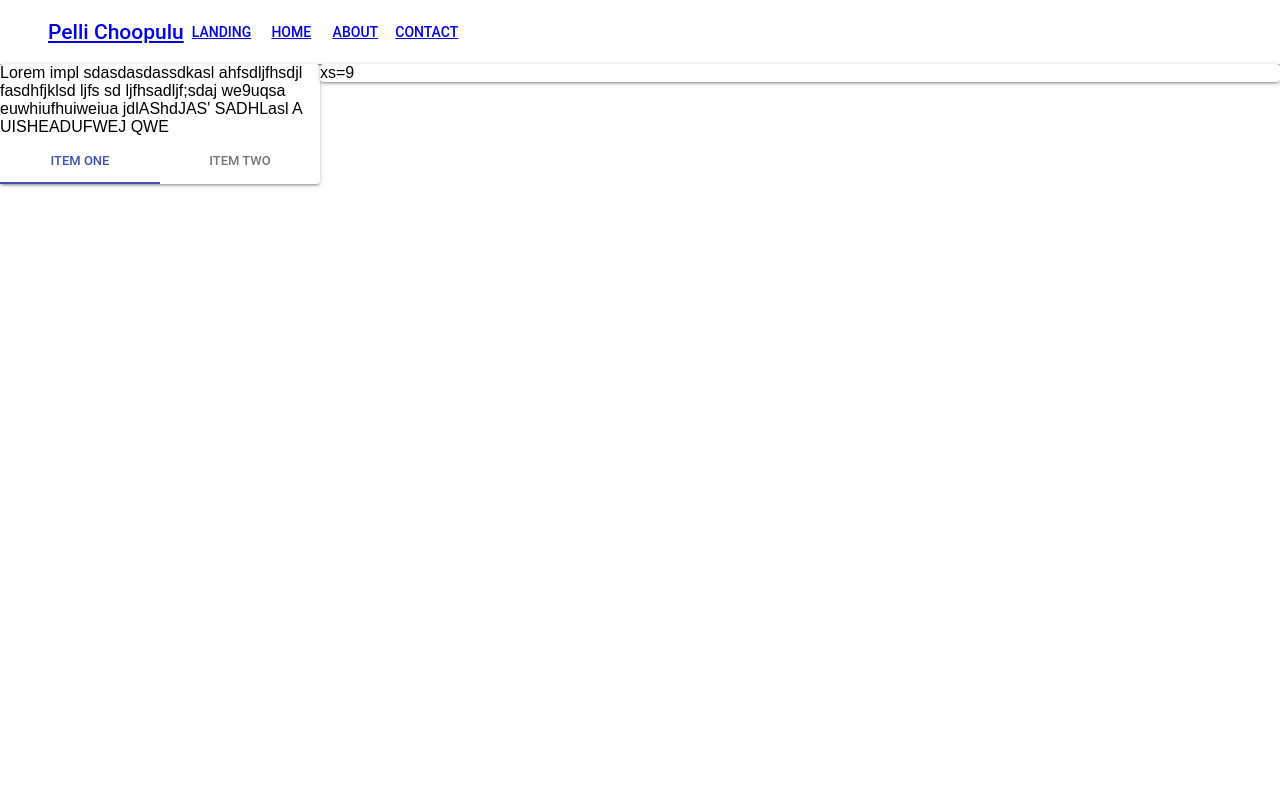
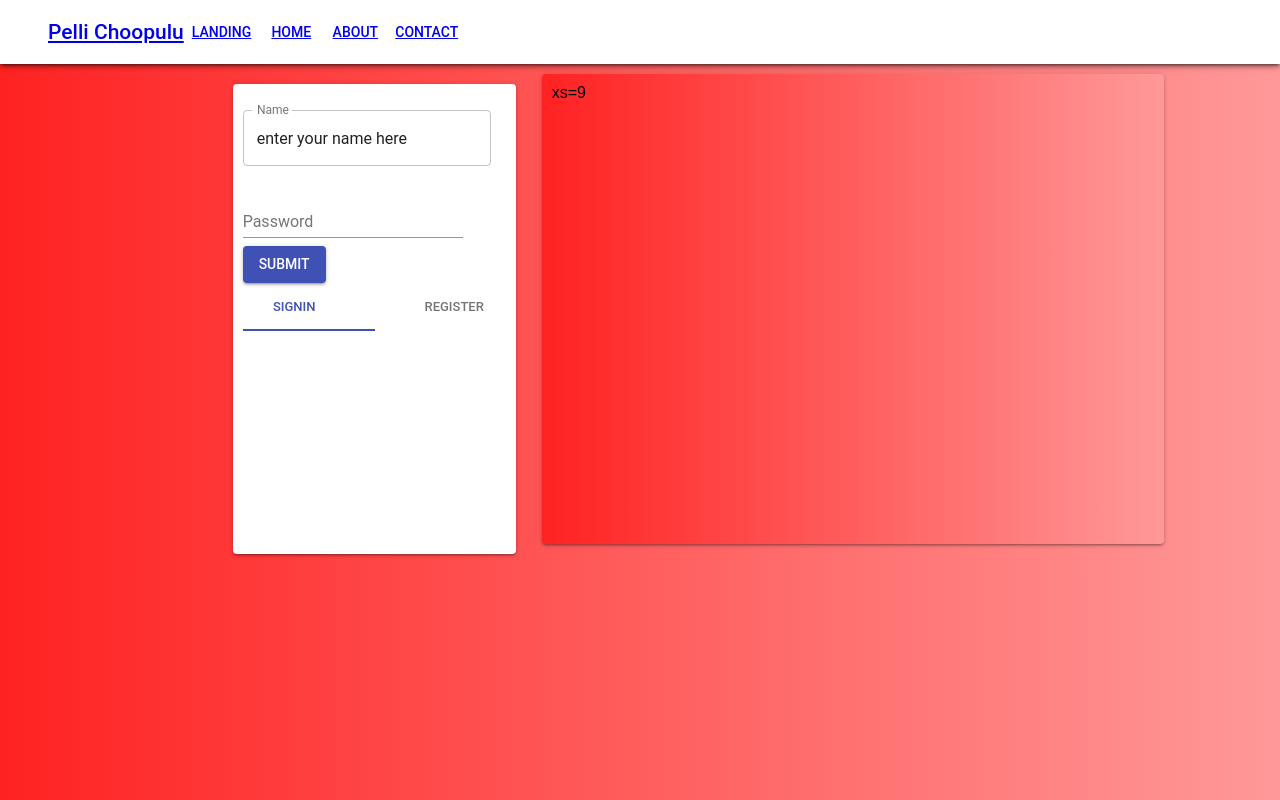
Before and after one commit to harsha-nn/pelli_material, a React (Create React App) app: page / in a window 1280 px wide. Built offline with nearby package versions, Linux system fonts and the light colour scheme.

Commit message:
Landing Page done

```diff
--- a/src/App.js
+++ b/src/App.js
@@ -12,6 +12,10 @@ import Contact from './Components/Contact/Contact';
 
 
 class App extends Component {
+
+
+
+
   render() {
     return (
       <div>
--- a/src/Components/Home/Home.js
+++ b/src/Components/Home/Home.js
@@ -1,9 +1,16 @@
 import React from 'react';
+import {Paper, MenuItem, MenuList} from '@material-ui/core';
 
 const Home = () => {
     return (
         <div>
-            <p>Home</p>
+        <Paper style={{width:"100"}}>
+        <MenuList>
+          <MenuItem>Profile</MenuItem>
+          <MenuItem>Search</MenuItem>
+          <MenuItem>Logout</MenuItem>
+        </MenuList>
+      </Paper>
         </div>
     );
 }
--- /dev/null
+++ b/src/Components/LandingPage/LandingPage.css
@@ -0,0 +1,6 @@
+.right_pane{
+    background:linear-gradient(to right, rgb(255, 34, 34), rgb(255, 153, 153));
+    padding: 10px;
+    margin-bottom: auto;
+    height: 450px;
+}
--- a/src/Components/LandingPage/LandingPage.js
+++ b/src/Components/LandingPage/LandingPage.js
@@ -1,41 +1,90 @@
 import React from 'react';
-import { Grid, Paper,Tab,Tabs } from '@material-ui/core';
+import { Grid, Paper,Tab,Tabs, TextField,Button } from '@material-ui/core';
+import '../LandingPage/LandingPage.css';
 
 
-const LandingPage = () => {
+class LandingPage extends React.Component{
+    constructor(){
+        super();
+        this.state={
+            value:0
+        }
+    }
+    handleChange = (event, value) => {
+        this.setState({ value });
+      };
+    render () {
     return (
-        <div>
-            <Grid container spacing={12}>
+        <div style={{margin:10}}>
+            <Grid container spacing={16}>
+                <Grid item xs={2}>
+
+                </Grid>
                 <Grid item xs={3}>
-                    <Paper >
-                        <div>
-                            Lorem   impl
-                            sdasdasdassdkasl
-                            ahfsdljfhsdjl
-                            fasdhfjklsd ljfs
-                            sd ljfhsadljf;sdaj we9uqsa
-                             euwhiufhuiweiua jdlAShdJAS' SADHLasl
-                             A UISHEADUFWEJ QWE
+                    <Paper style={{margin:10,padding:10,height:450  }} >
+                    {
+                        this.state.value===0
+                        ? <form noValidate autoComplete="on">
+                        <TextField
+                          id="outlined-name"
+                          label="Name"
+                          defaultValue="enter your name here"
+                        //   onChange={this.handleChange('name')}
+                          margin="normal"
+                          variant="outlined"
+                        />
+                        <TextField
+                        id="standard-password-input"
+                        label="Password"
+                        type="password"
+                        autoComplete="current-password"
+                        margin="normal"
+                        />
+                        <Button variant="contained" color="primary" >
+                            Submit
+                        </Button>
+                        </form>
 
-                        </div>
+                        : <form noValidate autoComplete="on">
+                        <TextField
+                          id="outlined-name"
+                          label="Register"
+                          defaultValue="enter your name here"
+                        //   onChange={this.handleChange('name')}
+                          margin="normal"
+                          variant="outlined"
+                        />
+                        <TextField
+                        id="standard-password-input"
+                        label="Password"
+                        type="password"
+                        autoComplete="current-password"
+                        margin="normal"
+                        />
+                        <Button variant="contained" color="primary" >
+                            Register
+                        </Button>
+                        </form>
+                    }
                         <Tabs
-                            value={0}
-                            // onChange={this.handleChange}
+                            value={this.state.value}
+                            onChange={this.handleChange}
                             indicatorColor="primary"
                             textColor="primary"
                             centered
                         >
-                            <Tab label="Item One" />
-                            <Tab label="Item Two" />
+                            <Tab label="Signin" />
+                            <Tab label="Register" />
                         </Tabs>
                     </Paper>
                 </Grid>
-                <Grid item xs={9}>
-                    <Paper >xs=9</Paper>
+                <Grid item xs={6}>
+                    <Paper className="right_pane">xs=9</Paper>
                 </Grid>
             </Grid>
         </div>
     );
 }
+}
 
 export default LandingPage;
--- a/src/index.css
+++ b/src/index.css
@@ -2,4 +2,5 @@ body {
   margin: 0;
   padding: 0;
   font-family: sans-serif;
+  background:linear-gradient(to right, rgb(255, 34, 34), rgb(255, 153, 153));
 }
```
